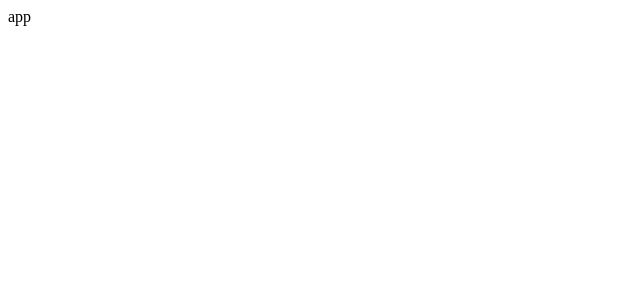
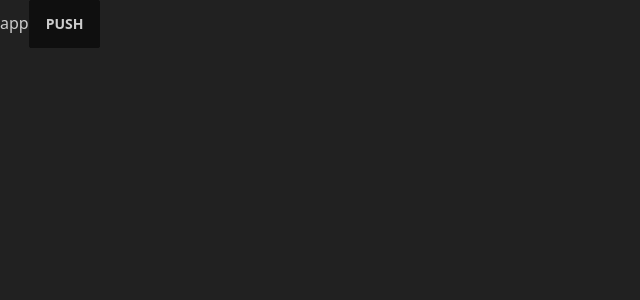
Before and after one commit to N-Soni0/architectter, a React (Vite) app: page / in a window 1280 px wide. Shown: the top 300 px of the page, without its empty margins (0-640 px from the left). Built offline with nearby package versions, Linux system fonts and the light colour scheme.

Commit message:
Initialize tailwind

```diff
--- a/src/App.tsx
+++ b/src/App.tsx
@@ -5,6 +5,7 @@ function App() {
   return (
     <div>
       app
+      <button className="btn">Push</button>
     </div>
   )
 }
--- a/src/index.css
+++ b/src/index.css
@@ -0,0 +1,3 @@
+@tailwind base;
+@tailwind components;
+@tailwind utilities;
--- a/tailwind.config.js
+++ b/tailwind.config.js
@@ -1,8 +1,18 @@
 /** @type {import('tailwindcss').Config} */
+import daisyui from 'daisyui';
+
 export default {
-  content: [],
+  content: [
+    "./index.html",
+    "./src/**/*.{js,ts,jsx,tsx}",
+  ],
   theme: {
     extend: {},
   },
-  plugins: [],
+  plugins: [
+    daisyui
+  ],
+  daisyui: {
+    themes: ['business'],
+  },
 }
```
